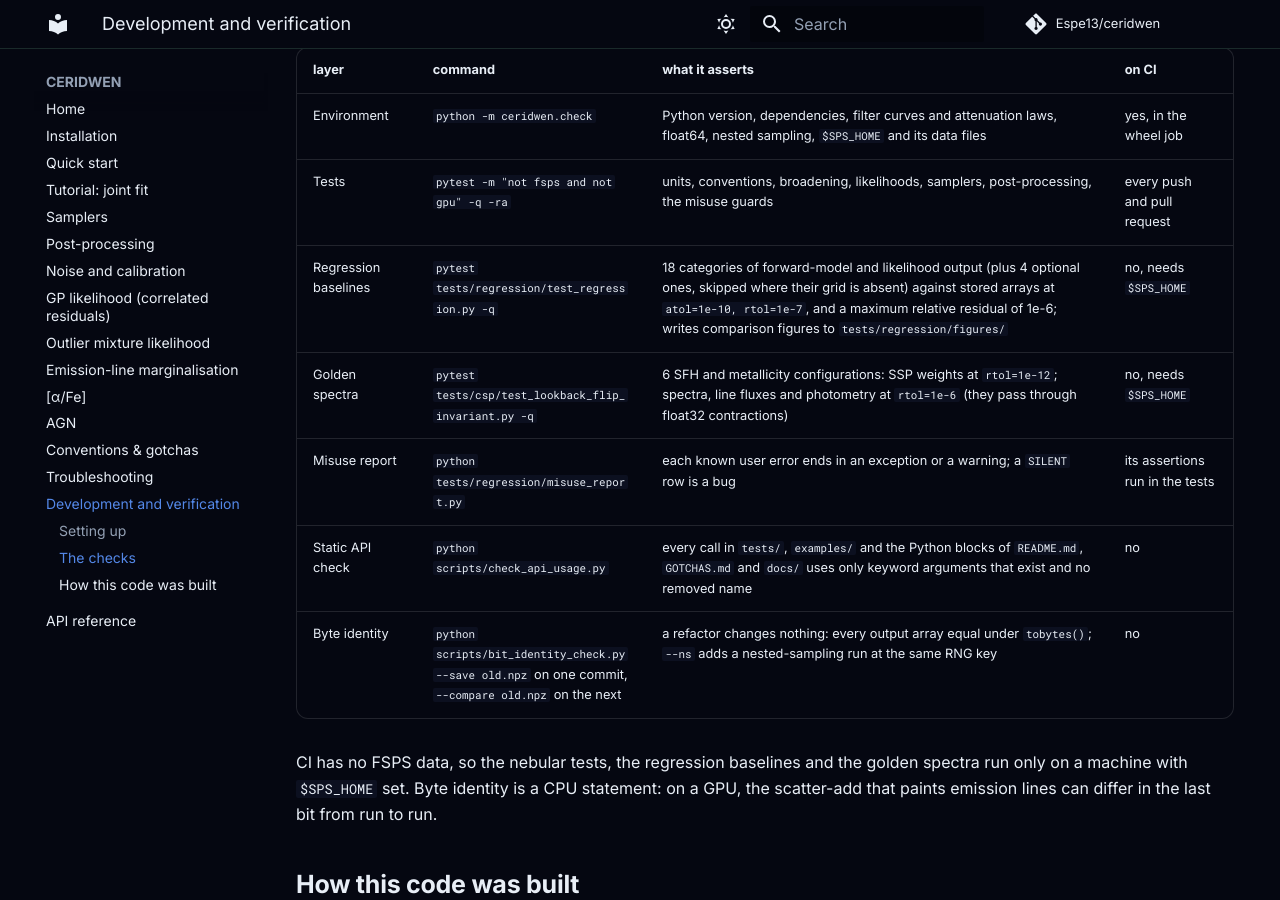
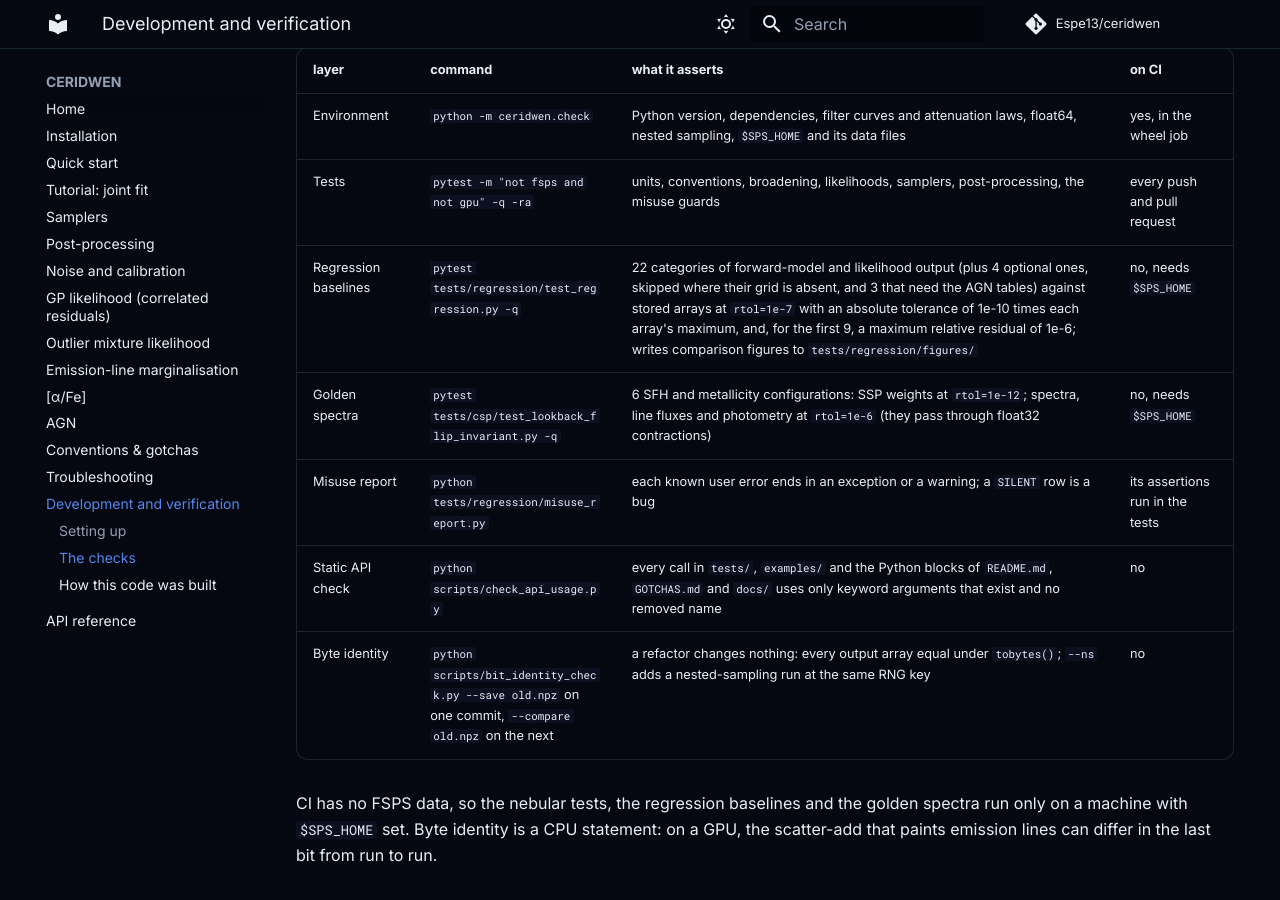
Before and after one commit to Espe13/ceridwen, an MkDocs documentation site: the page built from docs/development.md, in a window 1280 px wide and 900 px high, scrolled down 556 px. Built offline with MkDocs 1.6.1 and Material for MkDocs 9.7.7, drawn with Linux system fonts in a browser that asks for light colours; comment, search, counter and statistics services are not loaded.

Commit message:
T2: sigma in float64; the absolute tolerance scales with each array
Test infrastructure only; no package code changes. Class: BIT-IDENTICAL
(all 202 T2 arrays recompute byte-equal to the stored baselines; none
re-captured).

- capture_baseline.py builds the mock's 5 % error as 0.05 |mu| in float64
  (_sigma), whatever the prediction's dtype, as a fit does (sigma comes from
  the data). A float32 sigma at cgs scale (~1e-21) underflows when squared,
  which made calibration_likelihood 13.6 % off with NaN coefficients and the
  poly-marginal self-check raise under a float32 prediction.
- test_regression.py: atol = 1e-10 * max|baseline| per array (rtol 1e-7
  unchanged). The fixed atol=1e-10 exceeded every value of 14 arrays (cgs
  fluxes ~3e-21, flux factors ~4e-58), so those were not checked at all: a
  1e-3 relative change to csp_spectrum/spec, cosmology/flux_factor or
  lsf_scale/spec_fixed passed before and fails now.
- README and docs/development.md state the tolerance (and the category
  counts: 22, plus 4 optional and 3 that need the AGN tables).

Gate: T1 1378 passed, 71 skipped (missing grids/data only); T2 29 passed,
1 skipped (logzsol_mist grid absent); T3 13 passed; check_api_usage 0
findings; misuse_report no SILENT row.

Co-Authored-By: Claude Opus 5.5 (1M context) <noreply@anthropic.com>

```diff
--- a/docs/development.md
+++ b/docs/development.md
@@ -22,7 +22,7 @@ Each layer answers a different question.
 |---|---|---|---|
 | Environment | `python -m ceridwen.check` | Python version, dependencies, filter curves and attenuation laws, float64, nested sampling, `$SPS_HOME` and its data files | yes, in the wheel job |
 | Tests | `pytest -m "not fsps and not gpu" -q -ra` | units, conventions, broadening, likelihoods, samplers, post-processing, the misuse guards | every push and pull request |
-| Regression baselines | `pytest tests/regression/test_regression.py -q` | 18 categories of forward-model and likelihood output (plus 4 optional ones, skipped where their grid is absent) against stored arrays at `atol=1e-10, rtol=1e-7`, and a maximum relative residual of 1e-6; writes comparison figures to `tests/regression/figures/` | no, needs `$SPS_HOME` |
+| Regression baselines | `pytest tests/regression/test_regression.py -q` | 22 categories of forward-model and likelihood output (plus 4 optional ones, skipped where their grid is absent, and 3 that need the AGN tables) against stored arrays at `rtol=1e-7` with an absolute tolerance of 1e-10 times each array's maximum, and, for the first 9, a maximum relative residual of 1e-6; writes comparison figures to `tests/regression/figures/` | no, needs `$SPS_HOME` |
 | Golden spectra | `pytest tests/csp/test_lookback_flip_invariant.py -q` | 6 SFH and metallicity configurations: SSP weights at `rtol=1e-12`; spectra, line fluxes and photometry at `rtol=1e-6` (they pass through float32 contractions) | no, needs `$SPS_HOME` |
 | Misuse report | `python tests/regression/misuse_report.py` | each known user error ends in an exception or a warning; a `SILENT` row is a bug | its assertions run in the tests |
 | Static API check | `python scripts/check_api_usage.py` | every call in `tests/`, `examples/` and the Python blocks of `README.md`, `GOTCHAS.md` and `docs/` uses only keyword arguments that exist and no removed name | no |
```
Also changed, not shown: README.md (+3 -2 lines), 2 other files.
